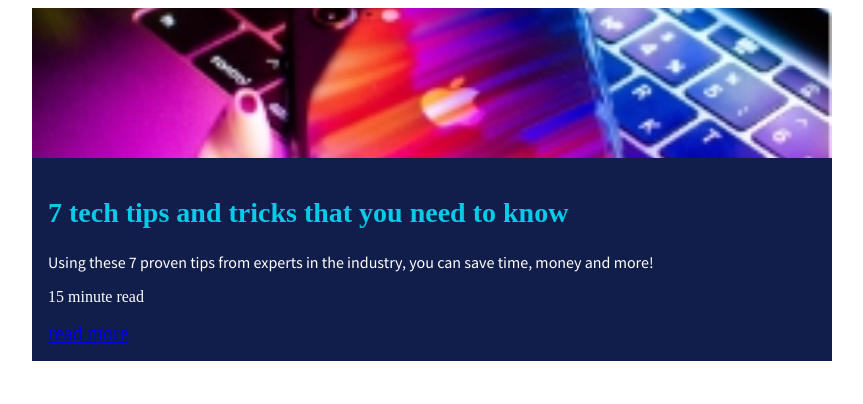
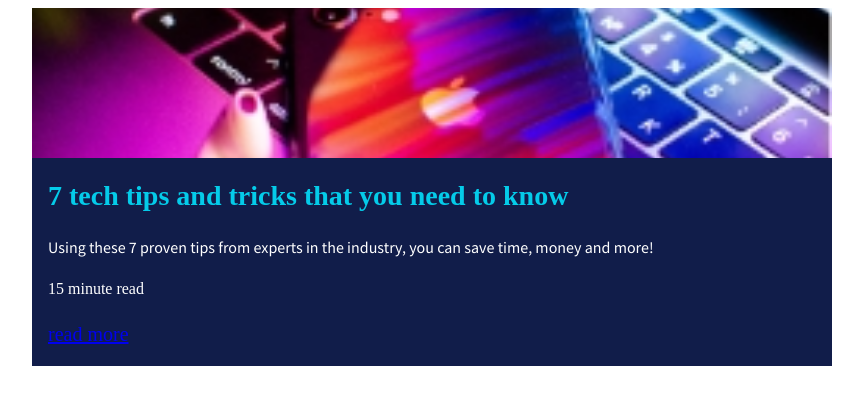
Before and after one commit to iamrajarajanr/card-project-flex, a plain HTML site: page index.html in a window 1280 px wide. Shown: the whole page, without its empty margins (208-1071 px from the left). Drawn offline with Linux system fonts and the light colour scheme; a web font is replaced by a local one.

Commit message:
cardfooter

```diff
--- a/styles.css
+++ b/styles.css
@@ -13,6 +13,7 @@
     font-family: "Blinker","sans-serif";
 }
 .card-title{
+    margin: 0;
     font-size: 1.75rem;
     color: #05cbe9;
 }
@@ -33,5 +34,9 @@
 }
 
 .card-content{
+    line-height: 1.6;
     padding: 1em;
 }
+.card-footer{
+
+}
```
